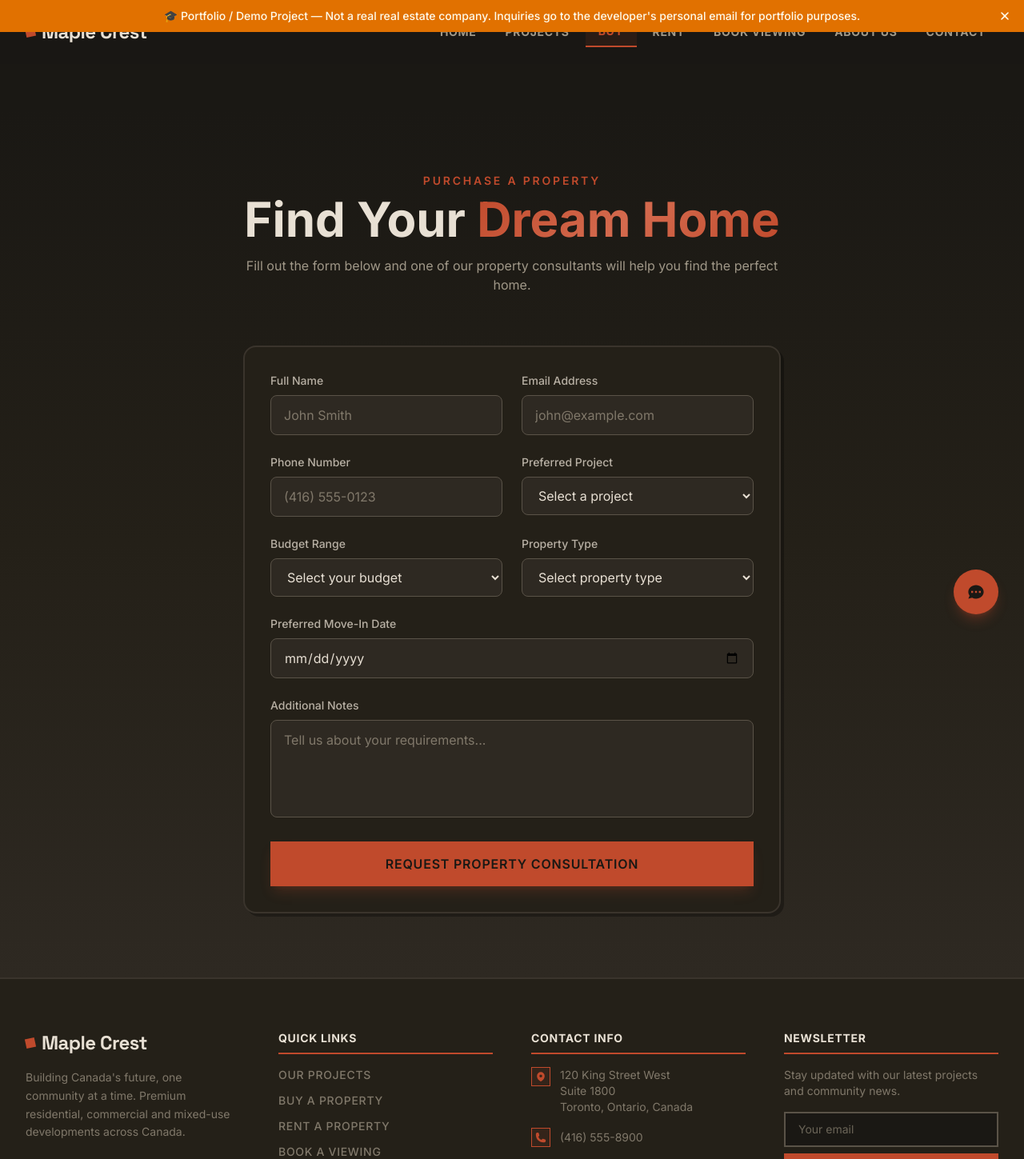
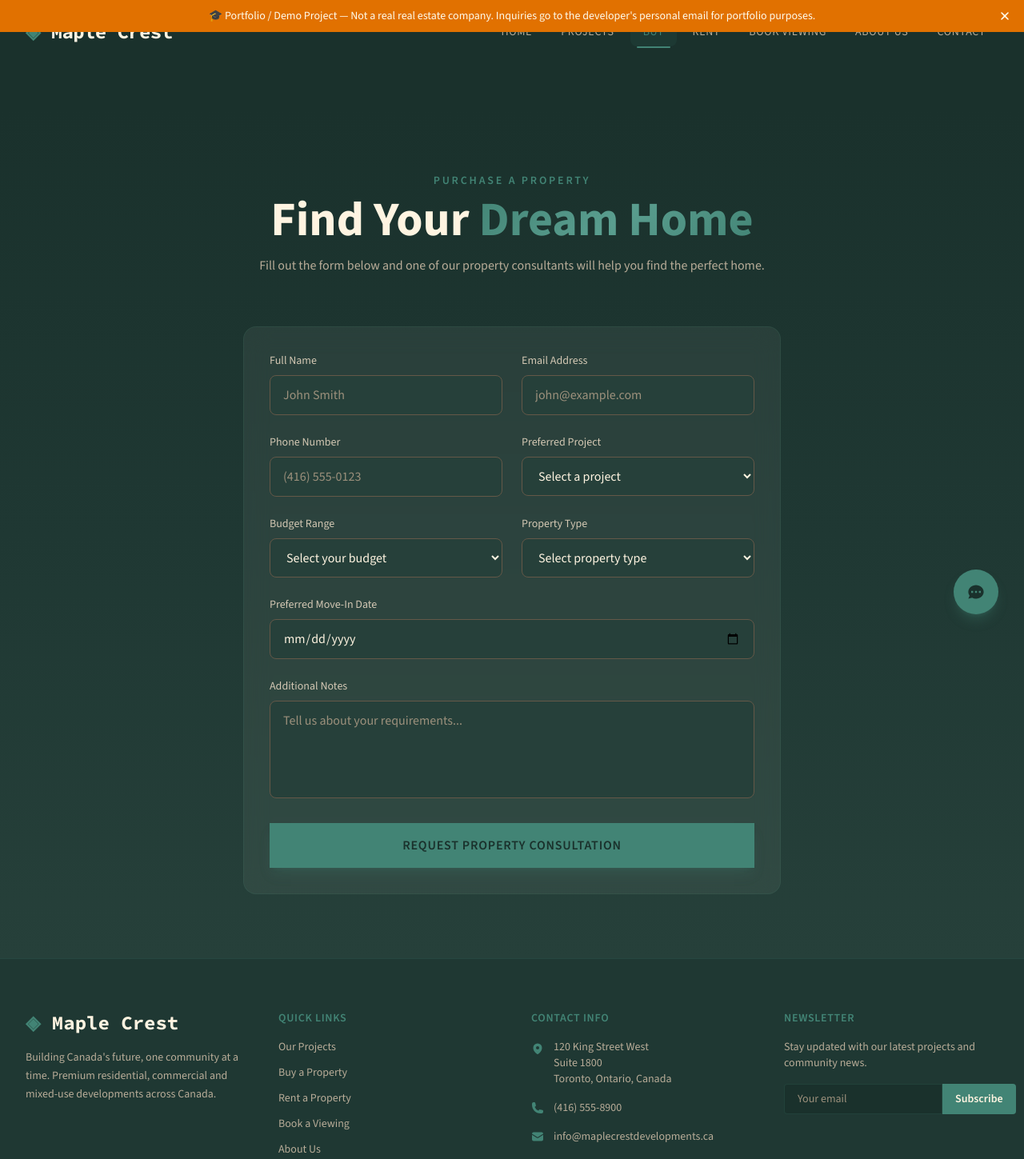
Before and after one commit to Prajit-Parmar/Maple-Crest, a Next.js app: page /buy in a window 1280 px wide. Shown: the top 1449 px of the page at 80% size. Built offline with nearby package versions, Linux system fonts and the light colour scheme.

Commit message:
Redesign UI: cream/teal palette, glassmorphism, Source Sans/Code Pro fonts

```diff
--- a/src/app/globals.css
+++ b/src/app/globals.css
@@ -3,48 +3,43 @@
 @theme inline {
   --color-background: var(--background);
   --color-foreground: var(--foreground);
-  --font-sans: var(--font-geist-sans);
+  --font-sans: var(--font-sans);
   --font-heading: var(--font-heading);
+  --font-mono: var(--font-heading);
 
-  --color-primary: #c04a2c;
-  --color-primary-dark: #9a3720;
-  --color-primary-light: #d46a4e;
-  --color-secondary: #7a8b5f;
-  --color-secondary-dark: #5e6d48;
-  --color-secondary-light: #95a87c;
-  --color-clay: #b87333;
-  --color-clay-dark: #945a26;
-  --color-clay-light: #d48c4a;
+  --color-primary: #428475;
+  --color-primary-dark: #366e62;
+  --color-primary-light: #5a9e8f;
+  --color-secondary: #fff4e1;
+  --color-accent: #fff4e142;
 
-  --color-dark: #1a1814;
-  --color-dark-2: #242018;
-  --color-dark-3: #2e2922;
-  --color-dark-4: #3a342c;
-  --color-surface: #242018;
-  --color-surface-2: #2e2922;
+  --color-dark: #1a312c;
+  --color-dark-2: #1f3833;
+  --color-dark-3: #26403a;
+  --color-dark-4: #2d4841;
 
-  --color-white: #e8e0d4;
-  --color-gray-100: #e8e0d4;
-  --color-gray-200: #d4ccc0;
-  --color-gray-300: #b8b0a4;
-  --color-gray-400: #a09888;
-  --color-gray-500: #80786a;
-  --color-gray-600: #6b6558;
-  --color-gray-700: #5a5348;
-  --color-gray-800: #3a342c;
-  --color-gray-900: #242018;
+  --color-white: #fff4e1;
+  --color-gray-100: #fff4e1;
+  --color-gray-200: #f0e4d0;
+  --color-gray-300: #d4c8b4;
+  --color-gray-400: #b8ac98;
+  --color-gray-500: #9c907c;
+  --color-gray-600: #807460;
+  --color-gray-700: #645848;
+  --color-gray-800: #483c30;
+  --color-gray-900: #2c241c;
 
-  --color-gold: #c04a2c;
-  --color-gold-light: #d46a4e;
-  --color-gold-dark: #9a3720;
+  --color-gold: #428475;
+  --color-gold-light: #5a9e8f;
+  --color-gold-dark: #366e62;
 }
 
 :root {
-  --background: #1a1814;
-  --foreground: #e8e0d4;
-  --gold: #c04a2c;
-  --gold-light: #d46a4e;
-  --gold-dark: #9a3720;
+  --background: #1a312c;
+  --foreground: #fff4e1;
+  --gold: #428475;
+  --gold-light: #5a9e8f;
+  --gold-dark: #366e62;
 }
 
 body {
@@ -55,76 +50,58 @@ body {
 
 * {
   scrollbar-width: thin;
-  scrollbar-color: #5a5348 transparent;
+  scrollbar-color: #428475 transparent;
 }
 
 ::-webkit-scrollbar { width: 6px; }
 ::-webkit-scrollbar-track { background: transparent; }
-::-webkit-scrollbar-thumb { background: #5a5348; border-radius: 0; }
+::-webkit-scrollbar-thumb { background: #428475; border-radius: 999px; }
 
-::selection { background: #c04a2c; color: #e8e0d4; }
+::selection { background: #428475; color: #fff4e1; }
 
 @keyframes float {
   0%, 100% { transform: translateY(0px); }
-  50% { transform: translateY(-12px); }
+  50% { transform: translateY(-16px); }
 }
 
-@keyframes pulse-heavy {
-  0%, 100% { box-shadow: 0 4px 0 rgba(192, 74, 44, 0.3); }
-  50% { box-shadow: 0 4px 0 rgba(192, 74, 44, 0.7); }
+@keyframes pulse-gold {
+  0%, 100% { box-shadow: 0 0 20px rgba(66, 132, 117, 0.3); }
+  50% { box-shadow: 0 0 40px rgba(66, 132, 117, 0.6); }
 }
 
-.animate-float { animation: float 5s ease-in-out infinite; }
-.animate-pulse-heavy { animation: pulse-heavy 2s ease-in-out infinite; }
+.animate-float { animation: float 6s ease-in-out infinite; }
+.animate-pulse-gold { animation: pulse-gold 3s ease-in-out infinite; }
 
-.brutalist-card {
-  background: #242018;
-  border: 2px solid #3a342c;
-  box-shadow: 4px 4px 0 rgba(0, 0, 0, 0.3);
+.glass {
+  background: rgba(255, 244, 225, 0.06);
+  backdrop-filter: blur(16px);
+  -webkit-backdrop-filter: blur(16px);
+  border: 1px solid rgba(66, 132, 117, 0.15);
 }
 
-.brutalist-card-accent {
-  background: #242018;
-  border: 2px solid #c04a2c;
-  box-shadow: 4px 4px 0 rgba(192, 74, 44, 0.2);
-}
-
-.brutalist-border {
-  border: 2px solid #3a342c;
-}
-
-.brutalist-underline {
-  border-bottom: 3px solid #c04a2c;
+.glass-gold {
+  background: rgba(66, 132, 117, 0.08);
+  backdrop-filter: blur(16px);
+  -webkit-backdrop-filter: blur(16px);
+  border: 1px solid rgba(66, 132, 117, 0.25);
 }
 
 .gradient-gold {
-  background: linear-gradient(135deg, #c04a2c 0%, #d46a4e 50%, #c04a2c 100%);
+  background: linear-gradient(135deg, #428475 0%, #5a9e8f 50%, #428475 100%);
   -webkit-background-clip: text;
   -webkit-text-fill-color: transparent;
   background-clip: text;
 }
 
 .gradient-dark {
-  background: linear-gradient(180deg, #1a1814 0%, #242018 50%, #2e2922 100%);
+  background: linear-gradient(180deg, #1a312c 0%, #1f3833 50%, #26403a 100%);
 }
 
-.text-shadow { text-shadow: 0 2px 8px rgba(0, 0, 0, 0.6); }
-.gold-border { border: 2px solid #c04a2c; }
+.text-shadow { text-shadow: 0 2px 10px rgba(0, 0, 0, 0.5); }
+.text-shadow-gold { text-shadow: 0 0 20px rgba(66, 132, 117, 0.3); }
 
-.glass {
-  background: #242018;
-  border: 2px solid #3a342c;
-  box-shadow: 4px 4px 0 rgba(0, 0, 0, 0.3);
-}
-
-.glass-gold {
-  background: #242018;
-  border: 2px solid #c04a2c;
-  box-shadow: 4px 4px 0 rgba(192, 74, 44, 0.2);
-}
-
-.font-serif {
-  font-family: var(--font-heading), sans-serif;
+.gold-border {
+  border-image: linear-gradient(135deg, #428475, #5a9e8f, #428475) 1;
 }
 
 .section-padding { padding: 5rem 1rem; }
--- a/src/app/layout.tsx
+++ b/src/app/layout.tsx
@@ -1,5 +1,5 @@
 import type { Metadata } from "next";
-import { Inter, Space_Grotesk } from "next/font/google";
+import { Source_Sans_3, Source_Code_Pro } from "next/font/google";
 import Script from "next/script";
 import "./globals.css";
 import Navbar from "@/components/layout/Navbar";
@@ -8,12 +8,12 @@ import BackToTop from "@/components/layout/BackToTop";
 import ChatBot from "@/components/chatbot/ChatBot";
 import PortfolioBanner from "@/components/layout/PortfolioBanner";
 
-const inter = Inter({
-  variable: "--font-geist-sans",
+const sourceSans = Source_Sans_3({
+  variable: "--font-sans",
   subsets: ["latin"],
 });
 
-const spaceGrotesk = Space_Grotesk({
+const sourceCode = Source_Code_Pro({
   variable: "--font-heading",
   subsets: ["latin"],
 });
@@ -48,7 +48,7 @@ export const metadata: Metadata = {
 
 export default function RootLayout({ children }: Readonly<{ children: React.ReactNode }>) {
   return (
-    <html lang="en" className={`${inter.variable} ${spaceGrotesk.variable} h-full antialiased`}>
+    <html lang="en" className={`${sourceSans.variable} ${sourceCode.variable} h-full antialiased`}>
       <body className="min-h-full flex flex-col" suppressHydrationWarning>
         <PortfolioBanner />
         <Navbar />
--- a/src/components/layout/Footer.tsx
+++ b/src/components/layout/Footer.tsx
@@ -5,21 +5,20 @@ import { HiMapPin, HiPhone, HiEnvelope } from 'react-icons/hi2'
 
 export default function Footer() {
   return (
-    <footer className="bg-dark-2 border-t-2 border-gray-800">
+    <footer className="bg-dark-2 border-t border-primary/20">
       <div className="max-w-7xl mx-auto px-4 sm:px-6 lg:px-8 py-16">
         <div className="grid grid-cols-1 md:grid-cols-2 lg:grid-cols-4 gap-12">
           <div>
-            <div className="flex items-center gap-2 mb-4">
-              <div className="w-3 h-3 bg-primary -rotate-12" />
-              <h3 className="text-2xl font-bold tracking-tight text-white" style={{ fontFamily: 'var(--font-heading)' }}>Maple Crest</h3>
-            </div>
-            <p className="text-gray-500 text-sm leading-relaxed">
+            <h3 className="text-2xl font-bold text-white mb-4" style={{ fontFamily: 'var(--font-heading)' }}>
+              <span className="text-primary">◈</span> Maple Crest
+            </h3>
+            <p className="text-gray-400 text-sm leading-relaxed">
               Building Canada&apos;s future, one community at a time. Premium residential, commercial and mixed-use developments across Canada.
             </p>
           </div>
 
           <div>
-            <h4 className="text-white font-bold mb-4 uppercase tracking-wider text-sm border-b-2 border-primary pb-2">Quick Links</h4>
+            <h4 className="text-primary font-semibold mb-4 uppercase tracking-wider text-sm">Quick Links</h4>
             <div className="flex flex-col gap-3">
               {[
                 { href: '/projects', label: 'Our Projects' },
@@ -29,7 +28,7 @@ export default function Footer() {
                 { href: '/about', label: 'About Us' },
                 { href: '/contact', label: 'Contact' },
               ].map((link) => (
-                <Link key={link.href} href={link.href} className="text-gray-500 hover:text-primary transition-colors text-sm font-medium uppercase tracking-wider">
+                <Link key={link.href} href={link.href} className="text-gray-400 hover:text-primary transition-colors text-sm">
                   {link.label}
                 </Link>
               ))}
@@ -37,59 +36,51 @@ export default function Footer() {
           </div>
 
           <div>
-            <h4 className="text-white font-bold mb-4 uppercase tracking-wider text-sm border-b-2 border-primary pb-2">Contact Info</h4>
+            <h4 className="text-primary font-semibold mb-4 uppercase tracking-wider text-sm">Contact Info</h4>
             <div className="flex flex-col gap-4">
               <div className="flex items-start gap-3">
-                <div className="w-6 h-6 flex items-center justify-center bg-primary/10 border border-primary">
-                  <HiMapPin className="text-primary shrink-0" size={14} />
-                </div>
-                <p className="text-gray-500 text-sm">120 King Street West<br />Suite 1800<br />Toronto, Ontario, Canada</p>
+                <HiMapPin className="text-primary mt-1 shrink-0" size={16} />
+                <p className="text-gray-400 text-sm">120 King Street West<br />Suite 1800<br />Toronto, Ontario, Canada</p>
               </div>
               <div className="flex items-center gap-3">
-                <div className="w-6 h-6 flex items-center justify-center bg-primary/10 border border-primary">
-                  <HiPhone className="text-primary shrink-0" size={14} />
-                </div>
-                <a href="tel:+14165558900" className="text-gray-500 hover:text-primary transition-colors text-sm">(416) 555-8900</a>
+                <HiPhone className="text-primary shrink-0" size={16} />
+                <a href="tel:+14165558900" className="text-gray-400 hover:text-primary transition-colors text-sm">(416) 555-8900</a>
               </div>
               <div className="flex items-center gap-3">
-                <div className="w-6 h-6 flex items-center justify-center bg-primary/10 border border-primary">
-                  <HiEnvelope className="text-primary shrink-0" size={14} />
-                </div>
-                <a href="mailto:info@maplecrestdevelopments.ca" className="text-gray-500 hover:text-primary transition-colors text-sm">info@maplecrestdevelopments.ca</a>
+                <HiEnvelope className="text-primary shrink-0" size={16} />
+                <a href="mailto:info@maplecrestdevelopments.ca" className="text-gray-400 hover:text-primary transition-colors text-sm">info@maplecrestdevelopments.ca</a>
               </div>
             </div>
           </div>
 
           <div>
-            <h4 className="text-white font-bold mb-4 uppercase tracking-wider text-sm border-b-2 border-primary pb-2">Newsletter</h4>
-            <p className="text-gray-500 text-sm mb-4">Stay updated with our latest projects and community news.</p>
-            <div className="flex flex-col gap-2">
-              <input type="email" placeholder="Your email" className="w-full bg-dark border-2 border-gray-700 px-4 py-2.5 text-sm text-white placeholder-gray-600 focus:outline-none focus:border-primary transition-colors" />
-              <button className="bg-primary text-white font-bold px-4 py-2.5 text-sm uppercase tracking-wider hover:bg-primary-dark transition-colors border-2 border-primary">
-                Subscribe
-              </button>
+            <h4 className="text-primary font-semibold mb-4 uppercase tracking-wider text-sm">Newsletter</h4>
+            <p className="text-gray-400 text-sm mb-4">Stay updated with our latest projects and community news.</p>
+            <div className="flex">
+              <input type="email" placeholder="Your email" className="flex-1 bg-dark border border-primary/20 rounded-l px-4 py-2 text-sm text-white placeholder-gray-500 focus:outline-none focus:border-primary" />
+              <button className="bg-primary text-white font-semibold px-4 py-2 rounded-r text-sm hover:bg-primary-dark transition-colors">Subscribe</button>
             </div>
           </div>
         </div>
       </div>
 
-      <div className="border-t-2 border-amber-600/30 bg-amber-950/20">
+      <div className="border-t border-primary/20 bg-primary/5">
         <div className="max-w-7xl mx-auto px-4 sm:px-6 lg:px-8 py-3 text-center">
-          <p className="text-amber-600/60 text-xs font-medium">
+          <p className="text-primary/60 text-xs font-medium">
             🎓 Portfolio / Demo Project — This is not a real real estate company.
             All content is fictional and created for demonstration purposes only.
           </p>
         </div>
       </div>
 
-      <div className="border-t-2 border-gray-800">
+      <div className="border-t border-white/5">
         <div className="max-w-7xl mx-auto px-4 sm:px-6 lg:px-8 py-6 flex flex-col sm:flex-row items-center justify-between gap-4">
-          <p className="text-gray-600 text-sm font-medium">
-            &copy; {new Date().getFullYear()} Maple Crest Developments (Portfolio).
+          <p className="text-gray-500 text-sm">
+            &copy; {new Date().getFullYear()} Maple Crest Developments (Portfolio). All rights reserved.
           </p>
           <div className="flex gap-6">
-            <Link href="/privacy" className="text-gray-600 hover:text-primary transition-colors text-sm font-medium uppercase tracking-wider">Privacy Policy</Link>
-            <Link href="/terms" className="text-gray-600 hover:text-primary transition-colors text-sm font-medium uppercase tracking-wider">Terms of Service</Link>
+            <Link href="/privacy" className="text-gray-500 hover:text-primary transition-colors text-sm">Privacy Policy</Link>
+            <Link href="/terms" className="text-gray-500 hover:text-primary transition-colors text-sm">Terms of Service</Link>
           </div>
         </div>
       </div>
--- a/src/components/layout/Navbar.tsx
+++ b/src/components/layout/Navbar.tsx
@@ -35,18 +35,19 @@ export default function Navbar() {
     <motion.nav
       initial={{ y: -100 }}
       animate={{ y: 0 }}
-      transition={{ duration: 0.5, ease: 'easeOut' }}
-      className={`fixed top-0 left-0 right-0 z-40 transition-all duration-300 ${
+      transition={{ duration: 0.6 }}
+      className={`fixed top-0 left-0 right-0 z-40 transition-all duration-500 ${
         scrolled
-          ? 'bg-dark/95 border-b-2 border-gray-700'
-          : 'bg-dark/80'
+          ? 'bg-dark/95 backdrop-blur-md shadow-lg'
+          : 'bg-transparent'
       }`}
     >
       <div className="max-w-7xl mx-auto px-4 sm:px-6 lg:px-8">
         <div className="flex items-center justify-between h-20">
-          <Link href="/" className="flex items-center gap-2 group">
-            <div className="w-3 h-3 bg-primary -rotate-12 group-hover:rotate-0 transition-transform duration-300" />
-            <span className="text-2xl font-bold tracking-tight text-white" style={{ fontFamily: 'var(--font-heading)' }}>Maple Crest</span>
+          <Link href="/" className="flex items-center gap-3 group">
+            <span className="text-2xl font-bold tracking-tight text-white" style={{ fontFamily: 'var(--font-heading)' }}>
+              <span className="text-primary">◈</span> Maple Crest
+            </span>
           </Link>
 
           <div className="hidden lg:flex items-center gap-1">
@@ -56,13 +57,19 @@ export default function Navbar() {
                 <Link
                   key={link.href}
                   href={link.href}
-                  className={`relative px-4 py-2 text-sm font-bold tracking-wider uppercase transition-colors ${
+                  className={`relative px-4 py-2 text-sm font-medium tracking-wider uppercase transition-colors ${
                     isActive
-                      ? 'text-primary bg-primary/10 border-b-2 border-primary'
-                      : 'text-gray-400 hover:text-white hover:bg-white/5'
+                      ? 'text-primary bg-primary/10 rounded-lg'
+                      : 'text-gray-400 hover:text-white'
                   }`}
                 >
                   {link.label}
+                  {isActive && (
+                    <motion.span
+                      layoutId="nav-underline"
+                      className="absolute -bottom-0.5 left-2 right-2 h-0.5 bg-primary rounded-full"
+                    />
+                  )}
                 </Link>
               )
             })}
@@ -70,7 +77,7 @@ export default function Navbar() {
 
           <button
             onClick={() => setMobileOpen(!mobileOpen)}
-            className="lg:hidden text-white p-2 border border-gray-700 hover:border-primary transition-colors"
+            className="lg:hidden text-white p-2 glass rounded-lg"
             aria-label="Toggle menu"
           >
             {mobileOpen ? <HiX size={24} /> : <HiMenu size={24} />}
@@ -81,28 +88,26 @@ export default function Navbar() {
       <AnimatePresence>
         {mobileOpen && (
           <motion.div
-            initial={{ opacity: 0 }}
-            animate={{ opacity: 1 }}
-            exit={{ opacity: 0 }}
-            transition={{ duration: 0.2 }}
-            className="fixed top-0 right-0 w-72 h-full bg-dark-2 border-l-2 border-gray-700 z-50 lg:hidden"
+            initial={{ opacity: 0, x: '100%' }}
+            animate={{ opacity: 1, x: 0 }}
+            exit={{ opacity: 0, x: '100%' }}
+            transition={{ type: 'tween', duration: 0.3 }}
+            className="fixed top-0 right-0 w-72 h-full glass border-l border-primary/20 z-50 lg:hidden"
           >
             <div className="flex justify-end p-4">
-              <button onClick={() => setMobileOpen(false)} className="text-white p-2 border border-gray-700 hover:border-primary">
+              <button onClick={() => setMobileOpen(false)} className="text-white p-2 glass rounded-lg">
                 <HiX size={24} />
               </button>
             </div>
-            <div className="flex flex-col gap-1 px-4">
+            <div className="flex flex-col gap-2 px-6">
               {navLinks.map((link) => {
                 const isActive = pathname === link.href
                 return (
                   <Link
                     key={link.href}
                     href={link.href}
-                    className={`py-3 px-4 text-base font-bold uppercase tracking-wider border-l-4 transition-all ${
-                      isActive
-                        ? 'text-primary border-primary bg-primary/5'
-                        : 'text-gray-400 border-transparent hover:text-white hover:border-gray-600'
+                    className={`py-3 text-lg font-medium border-b border-white/5 transition-colors hover:text-primary ${
+                      isActive ? 'text-primary' : 'text-gray-300'
                     }`}
                   >
                     {link.label}
```
